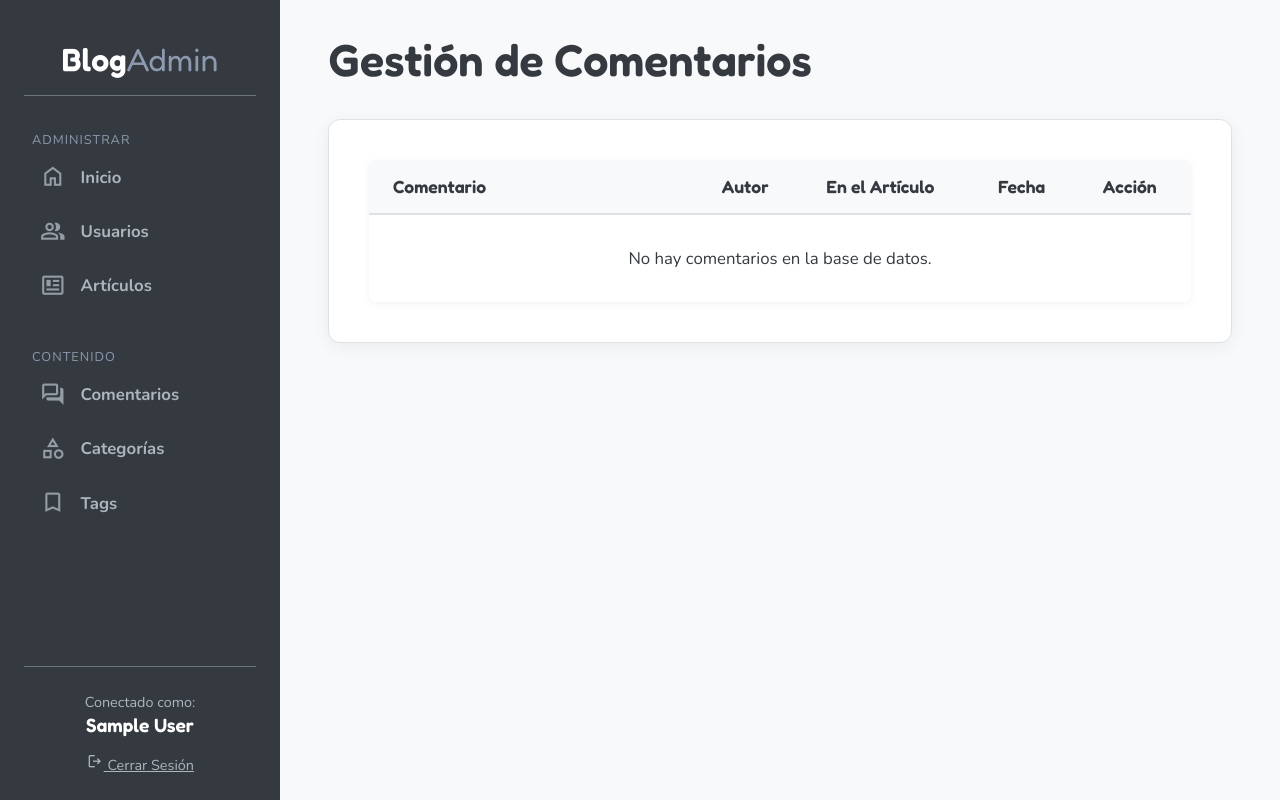
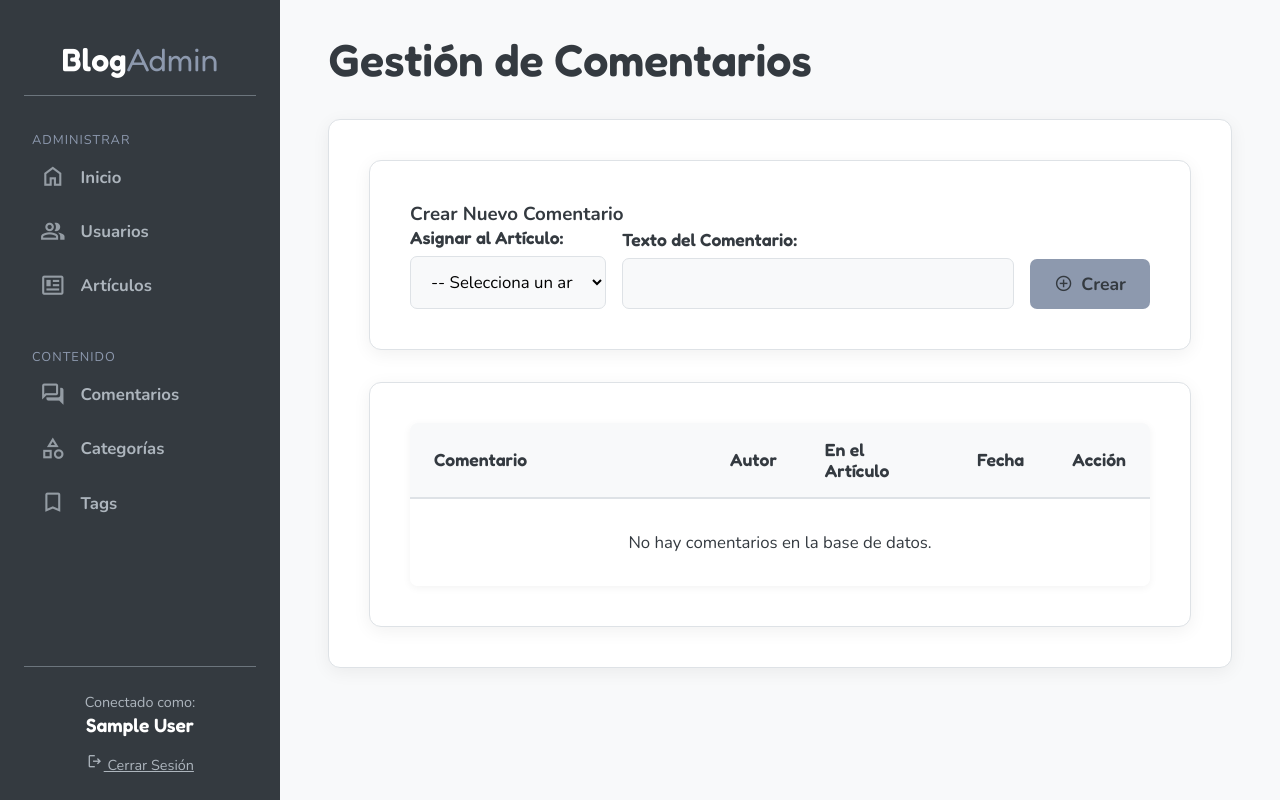
Before and after one commit to PalomaSandoval/Proyecto-segundo-Parcial, a Flask app: page /admin/comentarios in a window 1280 px wide. Run offline with Flask 3, Linux system fonts and the light colour scheme; the visitor is signed in with stand-in values (Sample User, id 1); data that the repository does not hold is empty.

Commit message:
Errores Arreglados

```diff
--- a/controladores/admin/comentarios.py
+++ b/controladores/admin/comentarios.py
@@ -2,8 +2,12 @@ from flask import render_template, request, redirect, url_for, flash, session
 from . import admin_bp, limpiar_sesion_y_redirigir
 from operacionesCRUD import (
     obtener_todos_comentarios,
-    eliminar_comentario_individual
-)
+    eliminar_comentario_individual,
+    Articulos_blog,
+    agregar_comentario,
+    obtener_comentario_por_id,
+    editar_comentario
+    )
 
 
 @admin_bp.route("/comentarios")
@@ -13,14 +17,18 @@ def admin_mostrar_comentarios():
 
     try:
         lista_comentarios = obtener_todos_comentarios()
+
+        lista_articulos = Articulos_blog()
     except Exception as e:
-        flash(f"Error al cargar comentarios: {e}", "error")
+        flash(f"Error al cargar datos: {e}", "error")
         lista_comentarios = []
+        lista_articulos = []
 
     return render_template(
         "admin_comentarios.html",
         comentarios=lista_comentarios,
-        active_page="comentarios" #
+        articulos=lista_articulos,
+        active_page="comentarios"
     )
 
 
@@ -36,3 +44,65 @@ def admin_eliminar_comentario_ruta(comment_id_str):
         flash("No se pudo eliminar el comentario.", "error")
 
     return redirect(url_for('admin_bp.admin_mostrar_comentarios'))
+
+
+# Ruta real: /admin/comentario/crear
+@admin_bp.route("/comentario/crear", methods=["POST"])
+def admin_crear_comentario_ruta():
+
+    if 'user_id' not in session or session.get('user_role') != 'admin':
+        return limpiar_sesion_y_redirigir()
+
+    #Función CRUD
+    texto_comentario = request.form.get('texto_comentario')
+    id_del_articulo = request.form.get('articulo_id')
+    id_del_admin = session['user_id']
+
+    if not texto_comentario or not id_del_articulo:
+        flash("Falta texto", "error")
+        return redirect(url_for('admin_bp.admin_mostrar_comentarios'))
+
+
+    resultado = agregar_comentario(id_del_articulo, id_del_admin, texto_comentario)
+
+    if resultado:
+        flash("Chisme agregado.", "success")
+    else:
+        flash("No se pudo pudo agregar el comentario", "error")
+
+    return redirect(url_for('admin_bp.admin_mostrar_comentarios'))
+
+
+# Ruta real: /admin/comentario/editar/ID...
+@admin_bp.route("/comentario/editar/<comment_id_str>", methods=["GET", "POST"])
+def admin_editar_comentario_ruta(comment_id_str):
+    if 'user_id' not in session or session.get('user_role') != 'admin':
+        return limpiar_sesion_y_redirigir()
+
+    # "Guardar Cambios" (POST)
+    if request.method == "POST":
+        nuevo_texto = request.form.get('texto_comentario')
+
+        if not nuevo_texto:
+            flash("El comentario no puede ir vacío.", "error")
+            return redirect(url_for('admin_bp.admin_editar_comentario_ruta', comment_id_str=comment_id_str))
+
+        #función nueva del CRUD
+        if editar_comentario(comment_id_str, nuevo_texto):
+            flash("Comentario actualizado con éxito.", "success")
+        else:
+            flash("No se pudo actualizar el comentario.", "error")
+
+
+        return redirect(url_for('admin_bp.admin_mostrar_comentarios'))
+
+    comentario = obtener_comentario_por_id(comment_id_str)
+    if not comentario:
+        flash("No se encontró ese comentario.", "error")
+        return redirect(url_for('admin_bp.admin_mostrar_comentarios'))
+
+    return render_template(
+        "admin_editar_comentario.html",
+        comentario=comentario,
+        active_page="comentarios"
+    )
--- a/operacionesCRUD.py
+++ b/operacionesCRUD.py
@@ -251,6 +251,15 @@ def obtener_tag_por_id(tag_id_str):
 
     return tags_col.find_one({"_id": obj_tag_id})
 
+def obtener_comentario_por_id(comment_id_str):
+    #busca una tag por su ID para editarla
+    try:
+        obj_comment_id = ObjectId(comment_id_str)
+    except Exception as e:
+        print(f"Error al convertir ID de comentario: {e}")
+        return None
+
+    return comments_col.find_one({"_id": obj_comment_id})
 
 #Editar/Update
 
@@ -284,6 +293,30 @@ def editar_articulo(article_id_str, titulo, texto, ids_categorias, ids_tags):
         else: return False
     except Exception as e:
         print(f"Error {e}")
+        return False
+
+def editar_comentario(comment_id_str, nuevo_texto):
+    try:
+        obj_comment_id = ObjectId(comment_id_str)
+    except Exception as e:
+        print(f"Error al convertir ID: {e}")
+        return False
+
+    # filtro de id
+    filtro = {"_id": obj_comment_id}
+
+    # El campo text según función 'agregar_comentario'
+    actualizacion = {"$set": {"text": nuevo_texto}}
+
+    try:
+        # comments_col
+        result = comments_col.update_one(filtro, actualizacion)
+        if result.modified_count == 1 or result.matched_count == 1:
+            return True
+        else:
+            return False # No lo encontró
+    except Exception as e:
+        print(f"Error al editar comentario: {e}")
         return False
 
 def editar_categoria(cat_id_str, nuevo_nombre):
--- a/templates/admin_articulos.html
+++ b/templates/admin_articulos.html
@@ -1,6 +1,6 @@
 {% extends "admin_layout.html" %}
 
-{% block title %}Admin - Artículos{% endblock %}
+{% block title %}Artículos{% endblock %}
 
 {% block page_title %}
     Gestión de Artículos
--- a/templates/admin_categorias.html
+++ b/templates/admin_categorias.html
@@ -1,6 +1,6 @@
 {% extends "admin_layout.html" %}
 
-{% block title %}Admin - Categorías{% endblock %}
+{% block title %}Categorías{% endblock %}
 
 {% block page_title %}
     Gestión de Categorías
--- a/templates/admin_comentarios.html
+++ b/templates/admin_comentarios.html
@@ -1,12 +1,48 @@
 {% extends "admin_layout.html" %}
 
-{% block title %}Admin - Comentarios{% endblock %}
+{% block title %}Comentarios{% endblock %}
 
 {% block page_title %}
     Gestión de Comentarios
 {% endblock %}
 
 {% block content %}
+
+    <div class="admin-main" style="margin-bottom: 2rem;">
+        <h3>Crear Nuevo Comentario</h3>
+
+        <form class="admin-form" method="POST" action="{{ url_for('admin_bp.admin_crear_comentario_ruta') }}" style="max-width: none; margin: 0;">
+
+            <div style="display: flex; gap: 1rem; align-items: flex-end;">
+
+                <div class="form-group" style="margin-bottom: 0; flex: 1;">
+                    <label for="articulo_id">Asignar al Artículo:</label>
+                    <select name="articulo_id" id="articulo_id" required style="width:100%; padding: 0.8rem 1rem; font-size: 1.05rem; font-family: 'Nunito', sans-serif; border: 1px solid var(--border-soft); border-radius: 7px; background-color: var(--background-light);">
+
+                        <option value="" disabled selected>-- Selecciona un artículo --</option>
+                        {% for art in articulos %}
+                            <option value="{{ art._id }}">{{ art.titulo }}</option>
+                        {% endfor %}
+
+                    </select>
+                </div>
+
+                <div class="form-group" style="margin-bottom: 0; flex: 2;">
+                    <label for="texto_comentario">Texto del Comentario:</label>
+                    <input type="text" id="texto_comentario" name="texto_comentario" required>
+                </div>
+
+                <div class="form-actions" style="margin-bottom: 0;">
+                    <button type="submit" class="btn btn-primary">
+                        <span class="material-symbols-outlined">add_circle</span>
+                        Crear
+                    </button>
+                </div>
+            </div> </form>
+    </div>
+
+    <div class="admin-main">
+        <h3></h3>
 
         <table class="admin-table">
             <thead>
@@ -37,6 +73,10 @@
                 </td>
 
                 <td>
+                    <a href="{{ url_for('admin_bp.admin_editar_comentario_ruta', comment_id_str=comentario._id) }}" class="btn btn-secondary">
+                        <span class="material-symbols-outlined">edit</span>
+                    </a>
+
                     <form action="{{ url_for('admin_bp.admin_eliminar_comentario_ruta', comment_id_str=comentario._id) }}" method="POST" onsubmit="return confirm('¿Seguro que quieres eliminar este comentario?');" style="display: inline-block;">
                         <button type="submit" class="btn btn-danger">
                             <span class="material-symbols-outlined">delete</span>
@@ -55,5 +95,4 @@
 
         </tbody>
         </table>
-
-{% endblock %}
+    </div> {% endblock %}
--- a/templates/admin_layout.html
+++ b/templates/admin_layout.html
@@ -4,7 +4,7 @@
     <meta charset="UTF-8">
     <meta name="viewport" content="width=device-width, initial-scale=1.0">
 
-    <title>{% block title %}Panel de Admin{% endblock %}</title>
+    <title>{% block title %}Panel de Administrador{% endblock %}</title>
 
 
     <link rel="preconnect" href="https://fonts.googleapis.com">
--- a/templates/admin_tags.html
+++ b/templates/admin_tags.html
@@ -1,6 +1,6 @@
 {% extends "admin_layout.html" %}
 
-{% block title %}Admin - Tags{% endblock %}
+{% block title %}Tags{% endblock %}
 
 {% block page_title %}
     Gestión de Tags
--- a/templates/admin_usuarios.html
+++ b/templates/admin_usuarios.html
@@ -1,6 +1,6 @@
 {% extends "admin_layout.html" %}
 
-{% block title %}Admin - Usuarios{% endblock %}
+{% block title %}Usuarios{% endblock %}
 
 {% block page_title %}
     Gestión de Usuarios
```
Also changed, not shown: templates/admin_editar_comentario.html (added, +36 -0 lines), 2 other files. Lines whose indentation alone changed are shown as unchanged.
